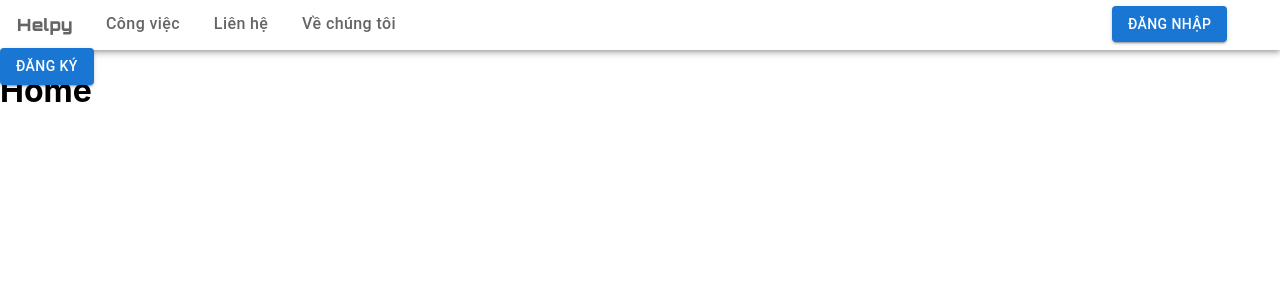
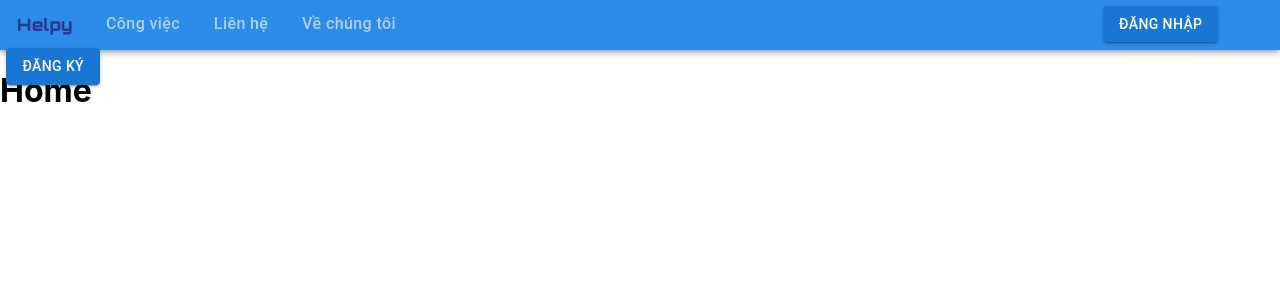
Before and after one commit to manhhungpc/cnpm_btl, a React (Create React App) app in the folder client/: page / in a window 1280 px wide. Shown: the top 300 px of the page. Built offline with nearby package versions, Linux system fonts and the light colour scheme.

Commit message:
Customizing color

```diff
--- a/client/src/components/Navbar.js
+++ b/client/src/components/Navbar.js
@@ -6,10 +6,11 @@ import styles from "../styles/Navbar.module.css";
 
 export default function Navbar() {
   return (
-  <AppBar position="static" style={{ backgroundColor: "#fff", color: "#000", height: "50px" }}>
+  <AppBar position="sticky" style={{ backgroundColor: "#2d8ce8", color: "#000", height: "50px" }}>
     <div>
     <Tab
       label={<p className={styles.logoText}>Helpy</p>}
+      // img className={styles.photo1} src={process.env.PUBLIC_URL+"Text.png"} />
       className={styles.homeTab}
       href="/"
     />
@@ -20,11 +21,11 @@ export default function Navbar() {
     />
     <Tab label={<p className={styles.textTab}>Liên hệ</p>} className={styles.tab} />
     <Tab label={<p className={styles.textTab}>Về chúng tôi</p>} className={styles.tab} />
-    <Button href="/login" variant="contained" color="primary" style={{ marginRight: "20px", marginLeft: "700px"}}>
-      Đăng nhập
+    <Button href="/login" variant="contained" color="primary" style={{marginLeft: "54%"}}>
+      <p2 className={styles.button}>Đăng nhập</p2>
     </Button>
-    <Button href="/register" variant="contained" color="primary">
-       Đăng ký
+    <Button href="/register" variant="contained" color="primary" style={{marginLeft: "0.5%"}}>
+    <p2 className={styles.button}>Đăng ký</p2>
     </Button>
   </div>
   </AppBar>);
--- a/client/src/styles/Navbar.module.css
+++ b/client/src/styles/Navbar.module.css
@@ -7,6 +7,7 @@
   text-transform: none;
   font-family: "Orbitron", sans-serif;
   font-size: larger;
+  color: #2d015b;
 }
 
 .tab,
@@ -22,4 +23,6 @@
 .textTab {
   text-transform: none;
   font-size: 16px;
+  color: #fff;
+  weight: bold;
 }
```
